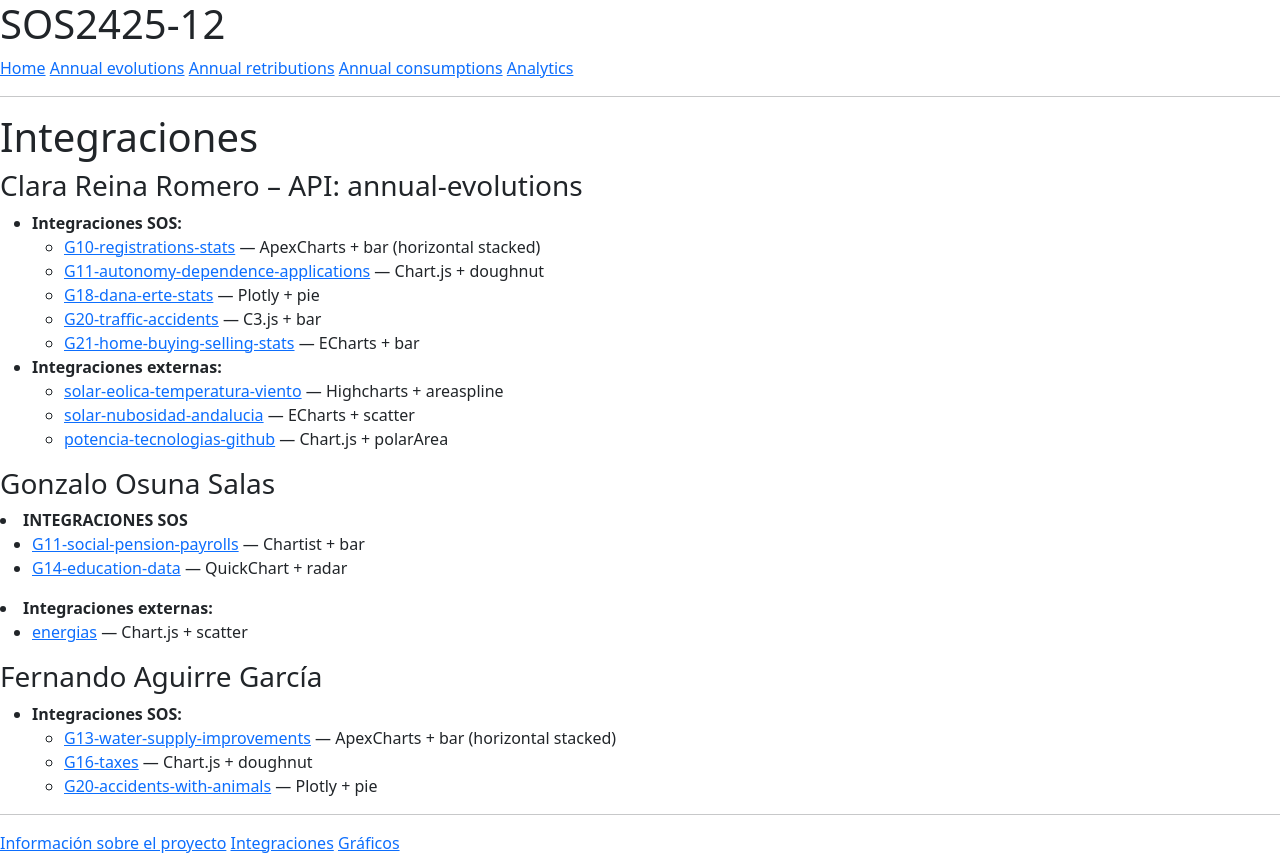
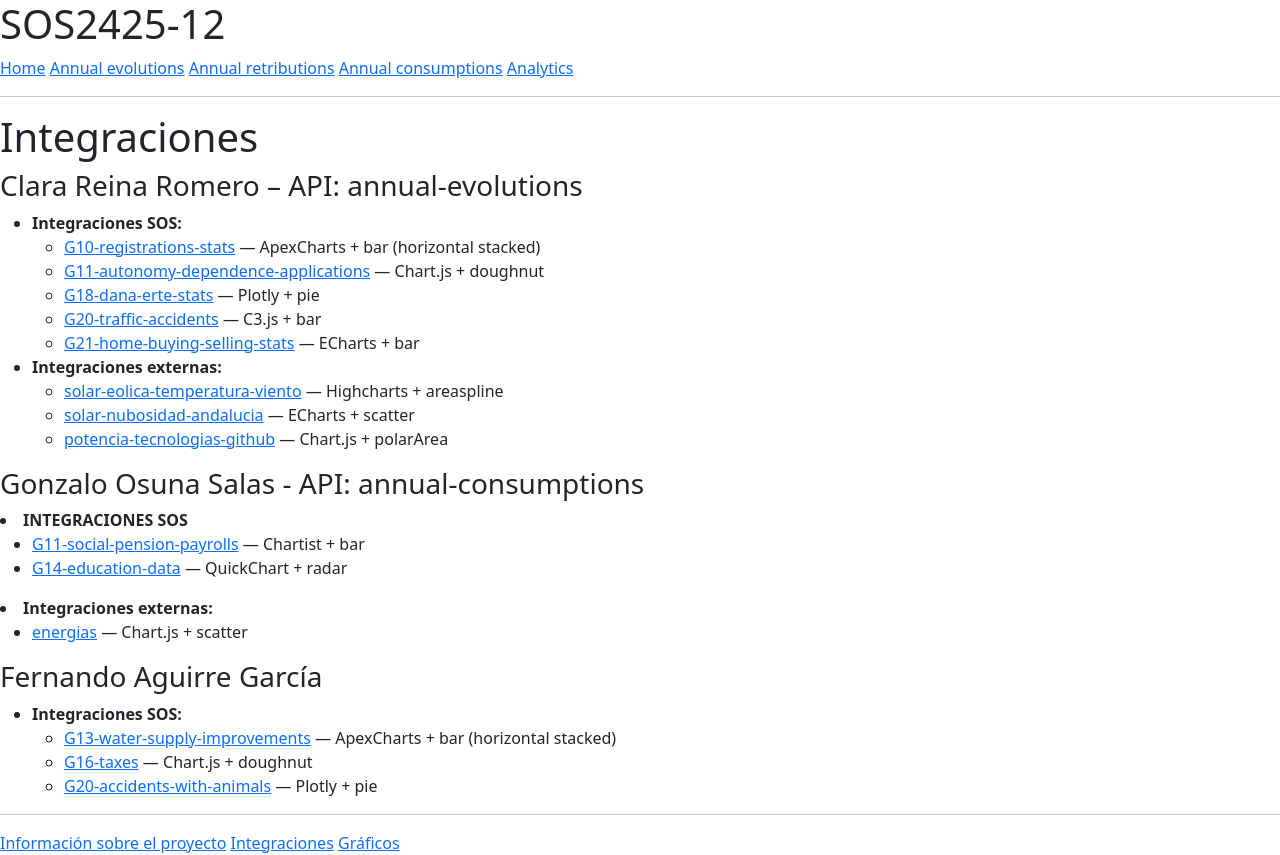
Before and after one commit to gti-sos/SOS2425-12, a SvelteKit app in the folder src/front/: page /integrations in a window 1280 px wide. Built offline with nearby package versions, Linux system fonts and the light colour scheme.

Commit message:
update section to include API reference

```diff
--- a/src/front/src/routes/integrations/+page.svelte
+++ b/src/front/src/routes/integrations/+page.svelte
@@ -21,7 +21,7 @@
   </li>
 </ul>
 
-<h3>Gonzalo Osuna Salas</h3>
+<h3>Gonzalo Osuna Salas - API: annual-consumptions</h3>
 <li><strong>INTEGRACIONES SOS</strong>
   <ul>
     <li><a href="/integrations/GOS/g11-social-pension-payrolls">G11-social-pension-payrolls</a> — Chartist + bar</li>
```
